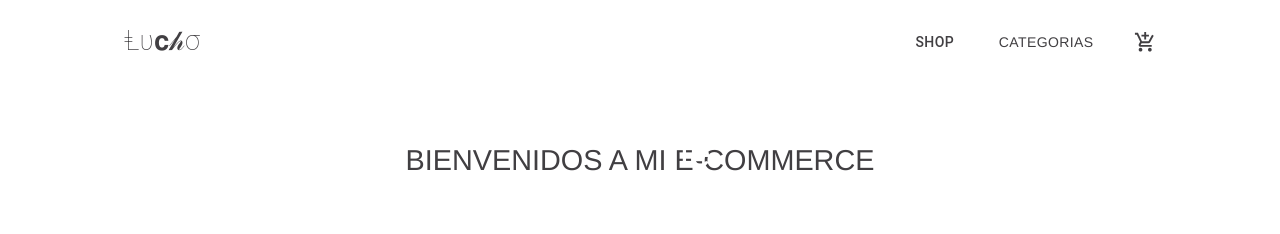
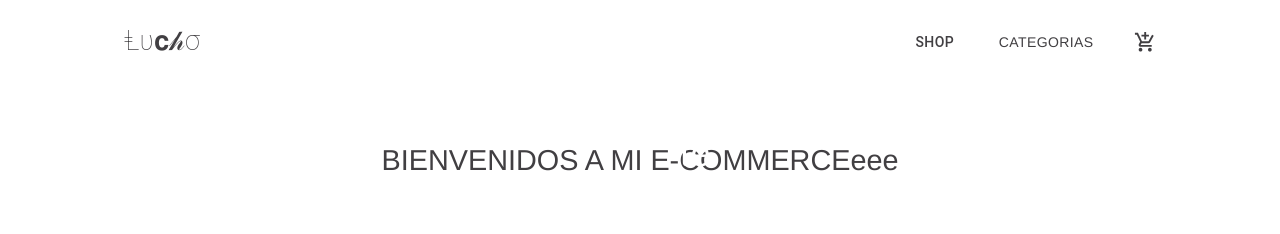
Before and after one commit to LuchoDevjs/PryFinalReactLuciano, a React (Create React App) app: page / in a window 1280 px wide. Shown: the top 234 px of the page. Built offline with nearby package versions, Linux system fonts and the light colour scheme.

Commit message:
reactLuciano

```diff
--- a/src/App.css
+++ b/src/App.css
@@ -838,4 +838,7 @@ a {
 .indoor {
   width: 70%;
 }
+.emptyCart h1{
+  font-size: 2rem;
 }
+}
--- a/src/components/Main.jsx
+++ b/src/components/Main.jsx
@@ -4,7 +4,7 @@ import { Link } from "react-router-dom";
 export const Main = () => {
   return (
     <>
-      <h1 className="h1Title">BIENVENIDOS A MI E-COMMERCE</h1>
+      <h1 className="h1Title">BIENVENIDOS A MI E-COMMERCEeee</h1>
       <div className="mainImgContainer">
       <img
         src="https://media.revistagq.com/photos/62c2dd5c6479fa73c1ca229b/master/pass/gorras%20new%20era%20precio%20historia.jpg"
```
Also changed, not shown: 1 other file (tests, documents, lock files or other folders).
